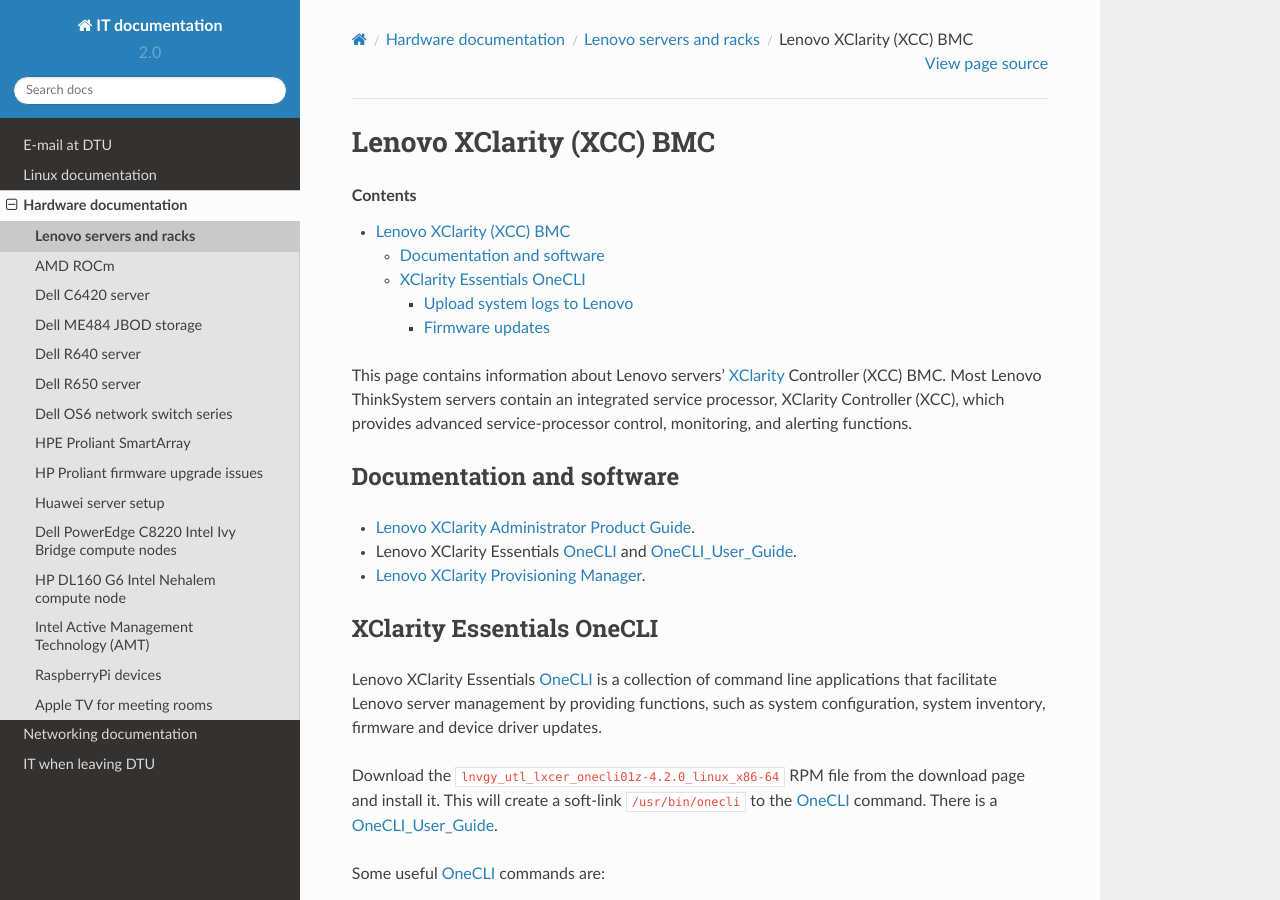
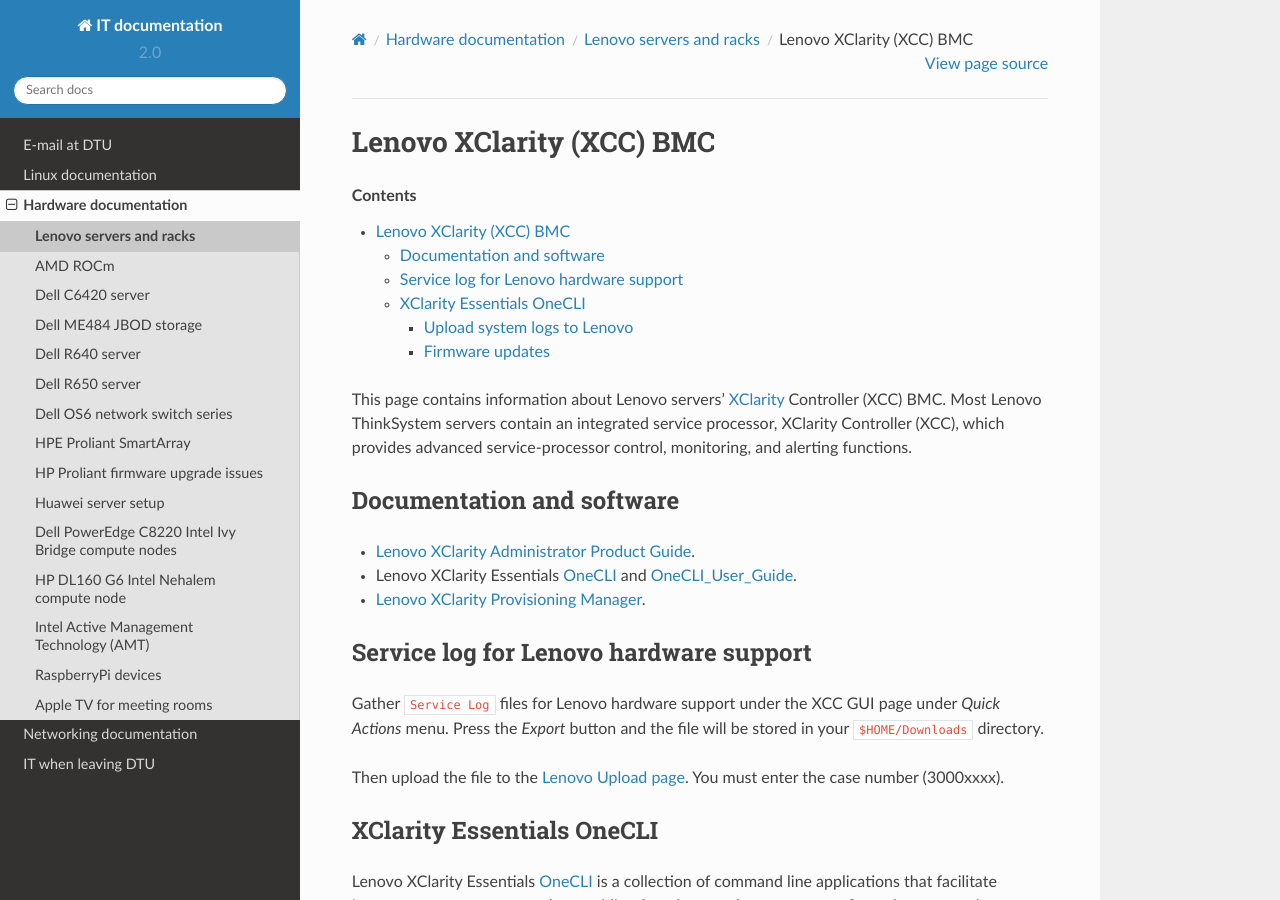
Before and after one commit to OleHolmNielsen/ITwiki, a Sphinx documentation site: the page built from docs/Lenovo_XClarity_BMC.rst, in a window 1280 px wide and 900 px high. Built offline with Sphinx 7.4.7 and the Read the Docs theme 2.0.0, drawn with Linux system fonts in a browser that asks for light colours.

Commit message:
Log file upload

```diff
--- a/docs/Lenovo_XClarity_BMC.rst
+++ b/docs/Lenovo_XClarity_BMC.rst
@@ -21,6 +21,15 @@
 
 .. _OneCLI: https://support.lenovo.com/us/en/solutions/ht116433-lenovo-xclarity-essentials-onecli-onecli
 .. _OneCLI_User_Guide: https://pubs.lenovo.com/lxce-onecli/onecli_bk.pdf
+
+Service log for Lenovo hardware support
+===========================================
+
+Gather ``Service Log`` files for Lenovo hardware support under the XCC GUI page under *Quick Actions* menu.
+Press the *Export* button and the file will be stored in your ``$HOME/Downloads`` directory.
+
+Then upload the file to the `Lenovo Upload page <https://logupload.lenovo.com/>`_.
+You must enter the case number (3000xxxx).
 
 XClarity Essentials OneCLI
 ==============================
```
